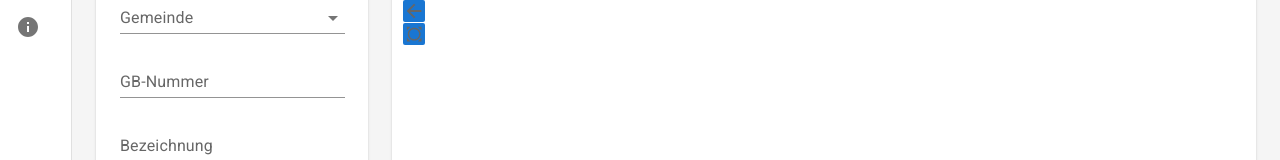
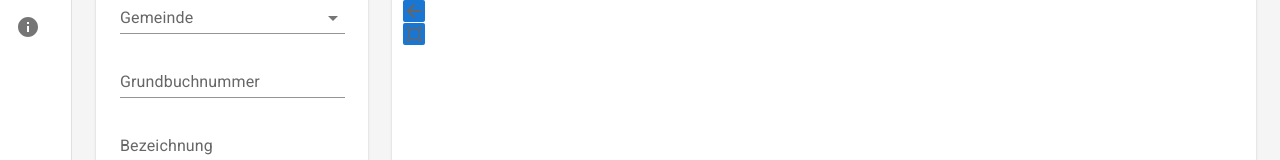
Before and after one commit to geowerkstatt/ews-boda, a React (Create React App) app in the folder src/ClientApp/: page / in a window 1280 px wide. Shown: the part 166-326 px from the top of the page. Built offline with nearby package versions, Linux system fonts and the light colour scheme; no server answers.

Commit message:
Rename GB-Nummer to Grundbuchnummer

```diff
--- a/src/ClientApp/src/components/Search.js
+++ b/src/ClientApp/src/components/Search.js
@@ -50,7 +50,7 @@ export default function Search(props) {
         type="string"
         name="gbnummer"
         variant="standard"
-        label="GB-Nummer"
+        label="Grundbuchnummer"
         sx={{ minWidth: 100 }}
       />
       <TextField
--- a/src/ClientApp/src/components/SearchResults.js
+++ b/src/ClientApp/src/components/SearchResults.js
@@ -16,7 +16,7 @@ export default function SearchResults(props) {
         <TableHead>
           <TableRow>
             <TableCell>Gemeinde</TableCell>
-            <TableCell>GB-Nummer</TableCell>
+            <TableCell>Grundbuchnummer</TableCell>
             <TableCell>Bezeichnung</TableCell>
             <TableCell>Anzahl Bohrungen</TableCell>
           </TableRow>
```
